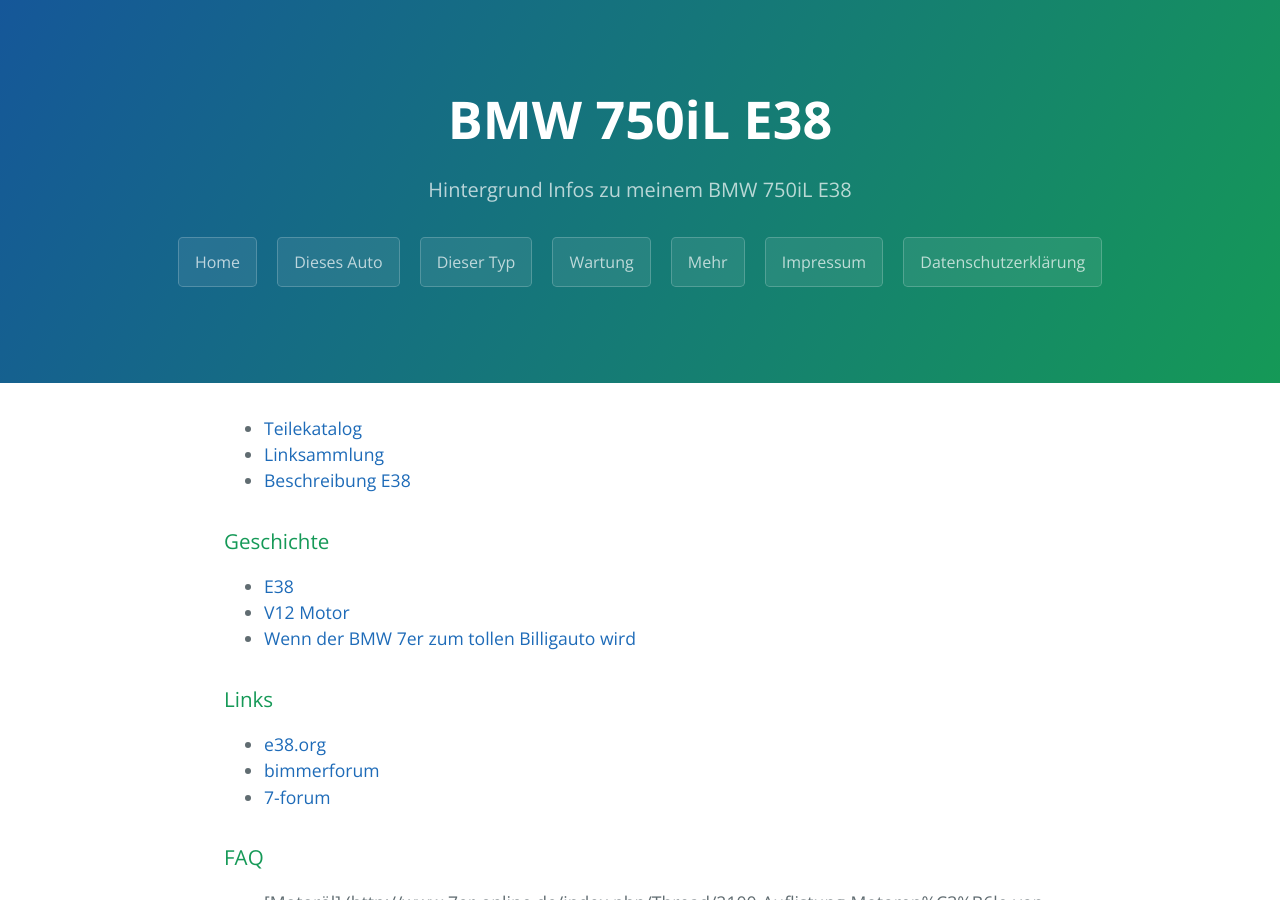
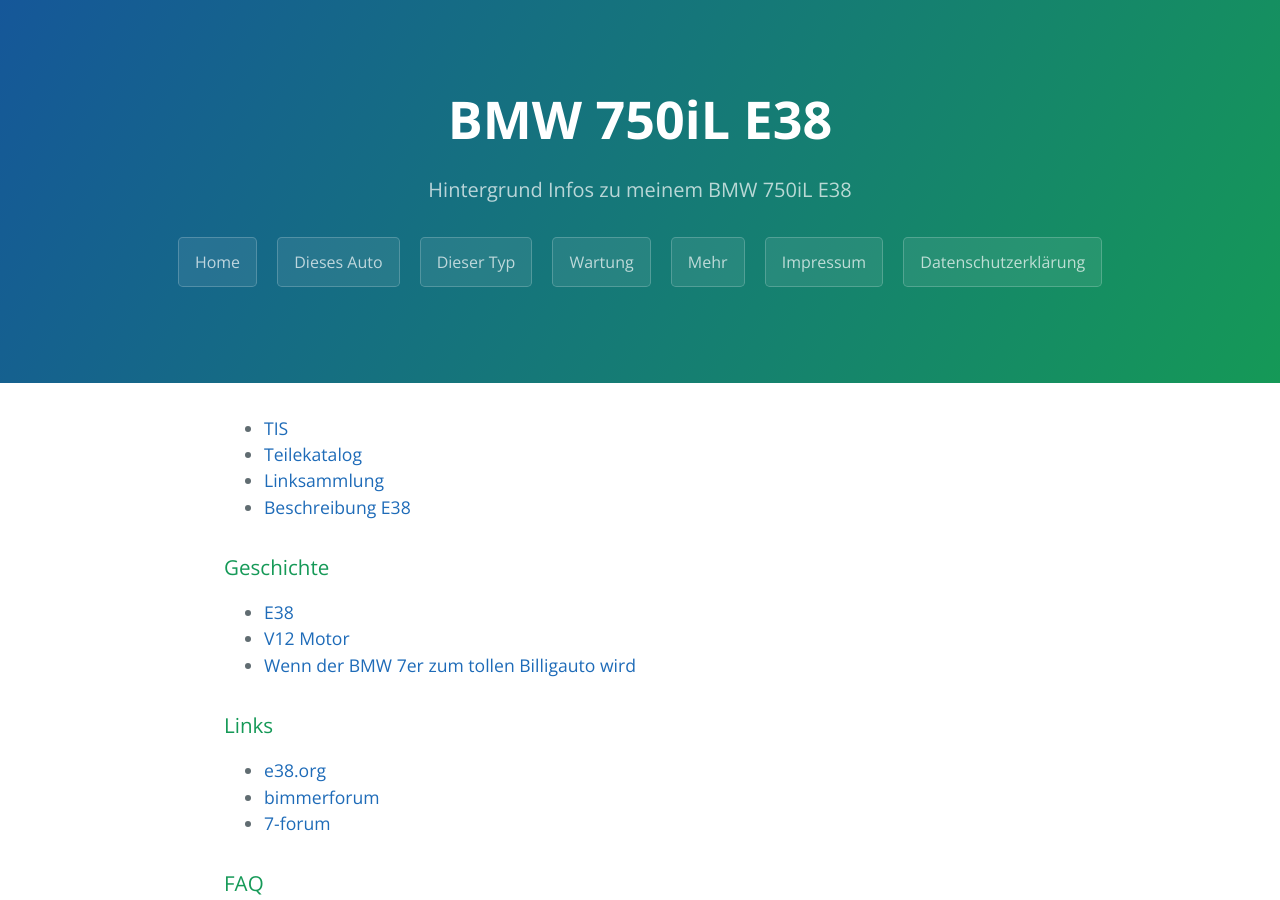
Before and after one commit to trautw/BMW750iL, a Jekyll site: the page built from docs/_pages/04_more.md, in a window 1280 px wide and 900 px high. Built offline with Jekyll 4.4.1, drawn with Linux system fonts in a browser that asks for light colours.

Commit message:
Update 04_more.md

```diff
--- a/docs/_pages/04_more.md
+++ b/docs/_pages/04_more.md
@@ -4,6 +4,7 @@ title: Mehr
 permalink: /more/
 ---
 
+* [TIS](https://www.newtis.info/tisv2/a/de/e38-750i-lim/)
 * [Teilekatalog](http://de.bmwfans.info/vin/decoder?vin=DH38229)
 * [Linksammlung](http://www.7-forum.com/links/index1.php?site=vcat&cat=4)
 * [Beschreibung E38](http://www.7-forum.com/modelle/e38/)
```
